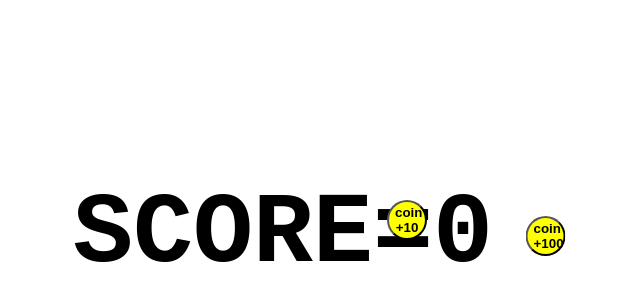
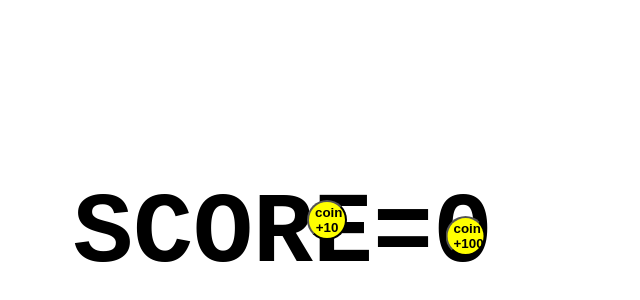
Before and after one commit to noureddineramli20-commits/game-wile-being-bored, a website: page index.html in a window 1280 px wide. Shown: the part 142-442 px from the top of the page, without its empty margins (487-1127 px from the left). Drawn offline with Linux system fonts and the light colour scheme.

Commit message:
Adjust left position of element in styles.css

```diff
--- a/styles.css
+++ b/styles.css
@@ -23,7 +23,7 @@ button {
   height: 40px;
   border-radius: 50px;
   position: relative;
-  left: 90vh;
+  left: 80vh;
   font-weight: bold;
   margin: 30px;
   user-select: none;
```
